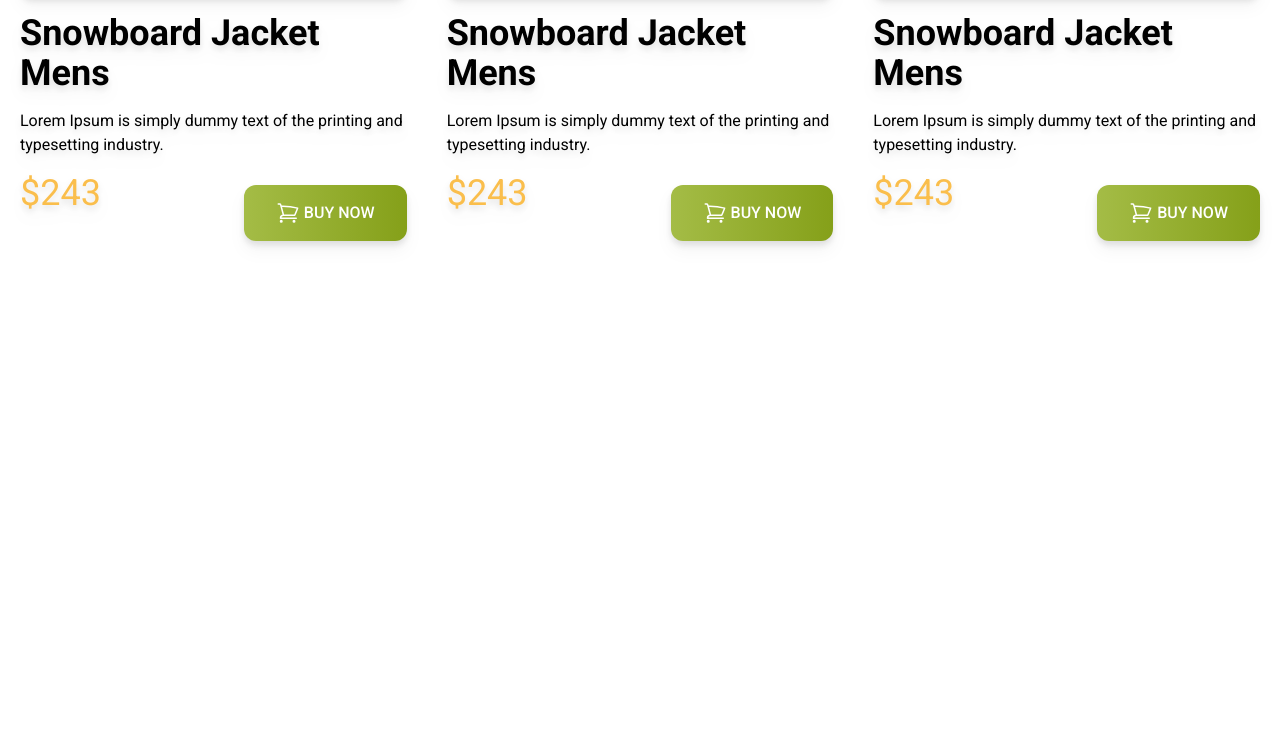
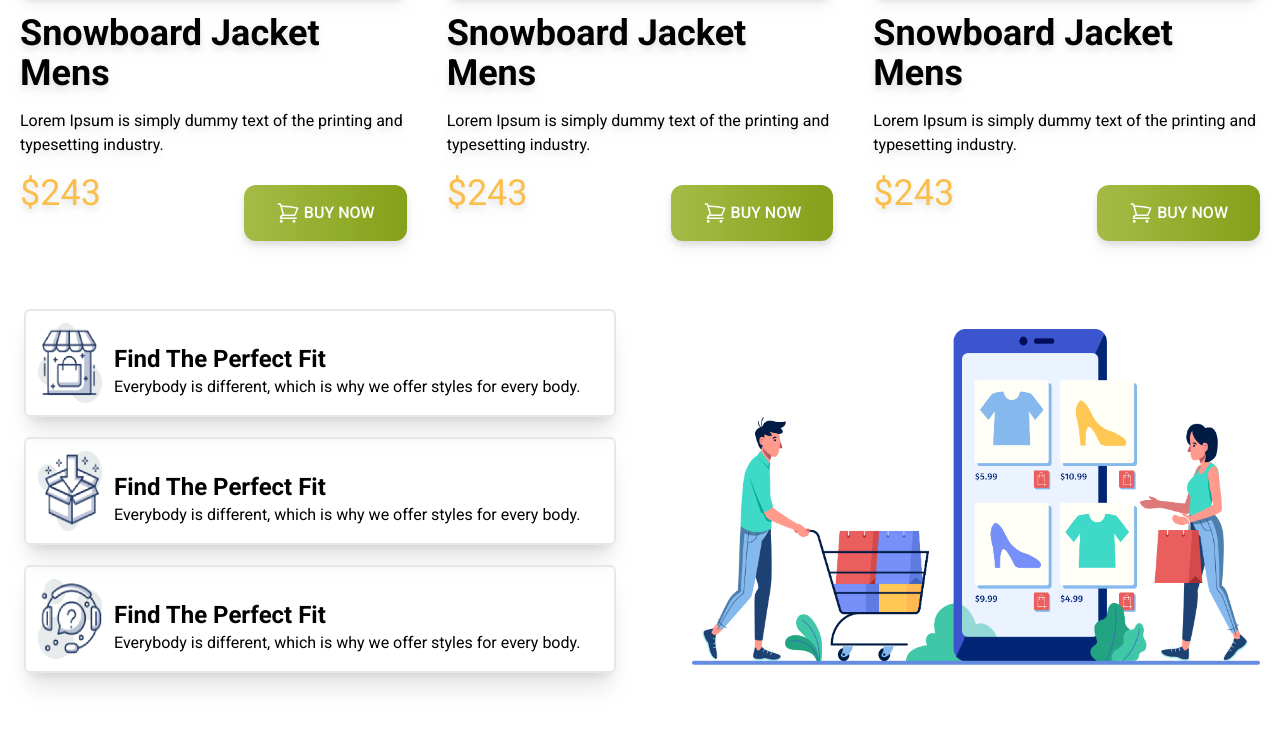
Before and after one commit to MithuAhammad/penguin-fashion, a plain HTML site: page index.html in a window 1280 px wide. Shown: the part 1785-2526 px from the top of the page. Before the commit the page ends 2094 px from the top, so only its background shows below. Drawn offline with nearby package versions, Linux system fonts and the light colour scheme.

Commit message:
finished penguin fashion

```diff
--- a/index.html
+++ b/index.html
@@ -65,7 +65,7 @@
       <!-- woman jacket section -->
       <section class="my-12">
         <h3 class="text-5xl uppercase text-[#363958] text-center font-bebas-neue">
-          Man jacket
+          Woman jacket
         </h3>
         <!-- woman jacket containar -->
         <div class="grid md:grid-cols-2 lg:grid-cols-3">
@@ -177,7 +177,7 @@
         </div>
       </section>
       <h3 class="text-5xl uppercase text-[#363958] text-center font-bebas-neue">
-        Woman jacket
+        Man jacket
       </h3>
       <!-- Man jacket -->
       <section class="my-12">
@@ -279,10 +279,48 @@
               </button>
             </div>
           </div>
-
-
       </section>
     </main>
-    <footer></footer>
+    <footer class="flex">
+      <section class="grid grid-cols-1 md:grid-cols-2 gap-10 md:justify-around
+      pb-14 ml-6 ">
+        <div class="mr-4">
+          <div class="border-2 p-3 shadow-xl rounded-md">
+            <div class="flex">
+              <img class="w-16 h-20" src="./icons/house.png" alt="">
+              <div class="pl-3 ">
+                <h2 class="text-2xl font-semibold pt-5">Find The Perfect Fit</h2>
+                <p>Everybody is different, which is why we
+                  offer styles for every body.</p>
+               </div>
+              </div>
+          </div>
+          <div class="border-2 my-5 p-3 shadow-xl rounded-md">
+            <div class="flex">
+              <img class="w-16 h-20" src="./icons/box.png" alt="">
+              <div class="pl-3 ">
+                <h2 class="text-2xl font-semibold pt-5">Find The Perfect Fit</h2>
+                <p>Everybody is different, which is why we
+                  offer styles for every body.</p>
+               </div>
+              </div>
+          </div>
+          <div class="border-2 p-3 shadow-xl rounded-md">
+            <div class="flex">
+              <img class="w-16 h-20" src="./icons/question.png" alt="">
+              <div class="pl-3 ">
+                <h2 class="text-2xl font-semibold pt-5">Find The Perfect Fit</h2>
+                <p>Everybody is different, which is why we
+                  offer styles for every body.</p>
+               </div>
+              </div>
+          </div>
+        </div>
+        <div>
+          <img class=" p-5 " src="./images/shopping.png" alt="">
+        </div>
+        </section>
+
+    </footer>
   </body>
 </html>
```
